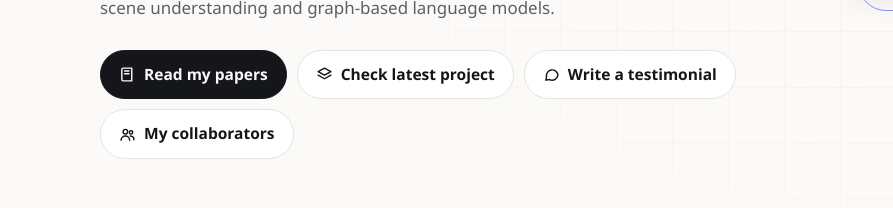
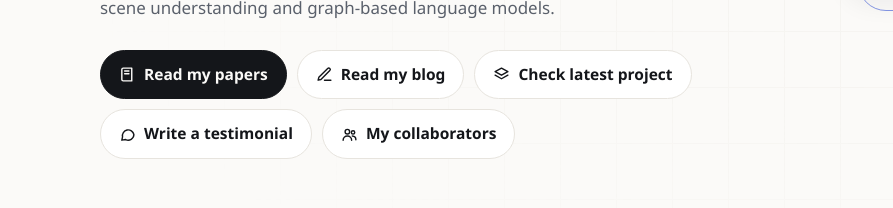
Before and after one commit to swa-g/swa-g.github.io, a plain HTML site: page index.html in a window 1280 px wide. Shown: the part 592-800 px from the top of the page, 0-893 px from the left. Drawn offline with Linux system fonts and the light colour scheme; no server answers.

Commit message:
Hero: add a Read my blog button
Co-Authored-By: Claude Sonnet 5.5 <noreply@anthropic.com>

```diff
--- a/index.html
+++ b/index.html
@@ -159,6 +159,10 @@
               <a class="btn primary" href="#publications">
                 <svg viewBox="0 0 24 24" fill="none" stroke="currentColor" stroke-width="2" stroke-linecap="round" stroke-linejoin="round" aria-hidden="true"><path d="M4 5a2 2 0 0 1 2-2h12v18H6a2 2 0 0 1-2-2z"/><path d="M8 7h6M8 11h6"/></svg>
                 Read my papers
+              </a>
+              <a class="btn" href="blog/">
+                <svg viewBox="0 0 24 24" fill="none" stroke="currentColor" stroke-width="2" stroke-linecap="round" stroke-linejoin="round" aria-hidden="true"><path d="M12 20h9"/><path d="M16.5 3.5a2.1 2.1 0 0 1 3 3L7 19l-4 1 1-4z"/></svg>
+                Read my blog
               </a>
               <a class="btn" href="#projects">
                 <svg viewBox="0 0 24 24" fill="none" stroke="currentColor" stroke-width="2" stroke-linecap="round" stroke-linejoin="round" aria-hidden="true"><path d="M12 3l9 5-9 5-9-5 9-5z"/><path d="M3 13l9 5 9-5"/></svg>
```
